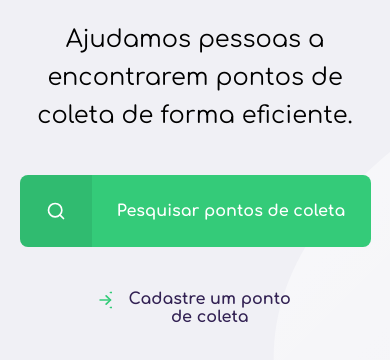
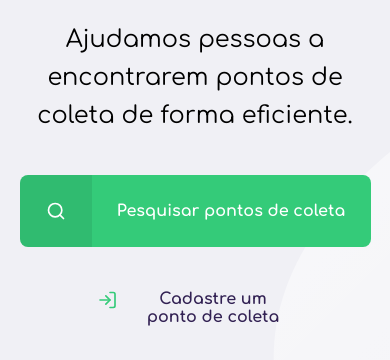
Before and after one commit to lucasrrocha/ecolab_starter, a plain HTML site: page index.html in a window 390 px wide. Shown: the part 470-830 px from the top of the page. Drawn offline with Linux system fonts and the light colour scheme.

Commit message:
correted svg  header

```diff
--- a/index.html
+++ b/index.html
@@ -19,8 +19,7 @@
         <header>
           <img src="./assets/logo.svg" alt="Logomarca Ecoleta" />
           <a href="#">
-            <span></span>
-            Cadastre um ponto de coleta
+            <span>Cadastre um ponto de coleta</span>
           </a>
         </header>
 
--- a/styles/main.css
+++ b/styles/main.css
@@ -53,11 +53,14 @@ h4 {
 
 #page-home header a {
   display: flex;
+  flex-wrap: wrap;
   color: var(--title-color);
   font-weight: 700;
 }
 
-#page-home header a span {
+#page-home header a::before {
+  content: '';
+  display: block;
   margin-right: 16px;
   background-image: url('../assets/log-in.svg');
   width: 20px;
@@ -139,6 +142,10 @@ h4 {
     transform: translateX(-50%);
   }
 
+  #page-home header a span {
+    flex: 1;
+  }
+
   #page-home main {
     align-items: center;
   }
```
